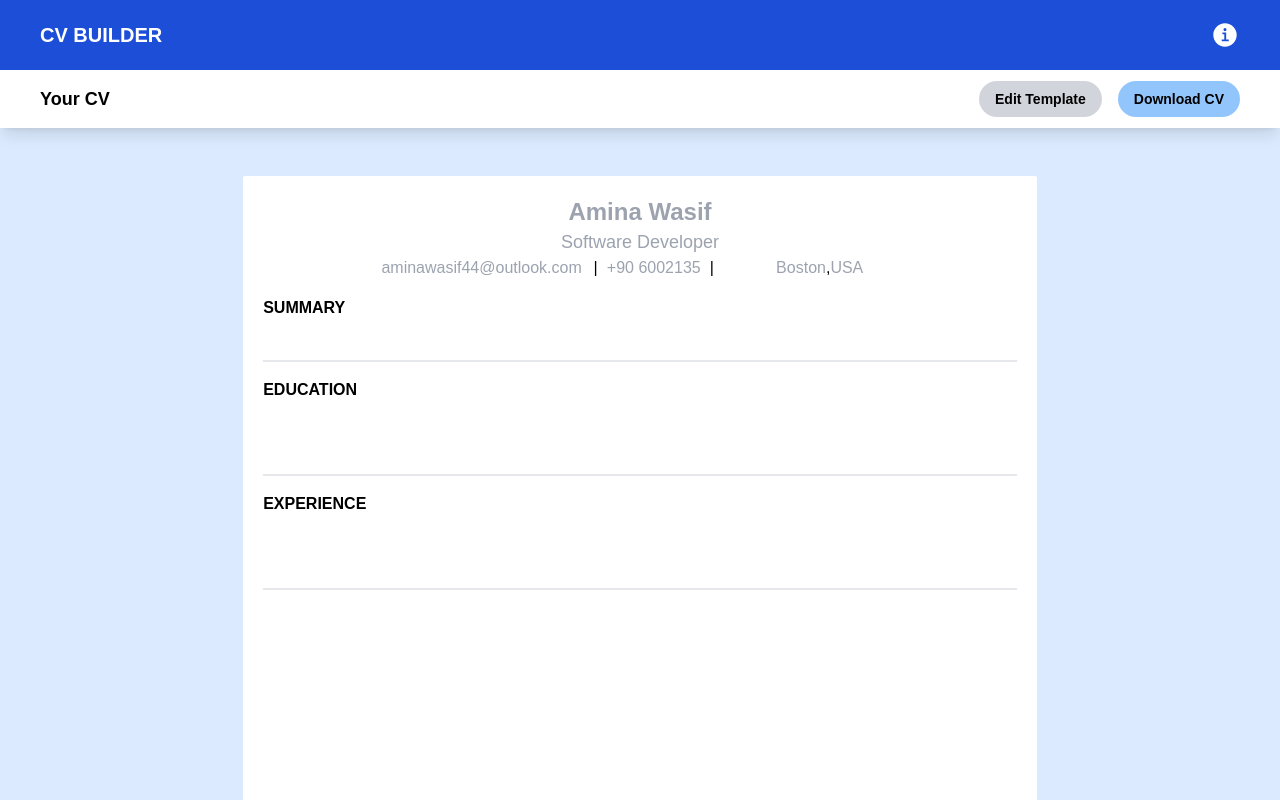
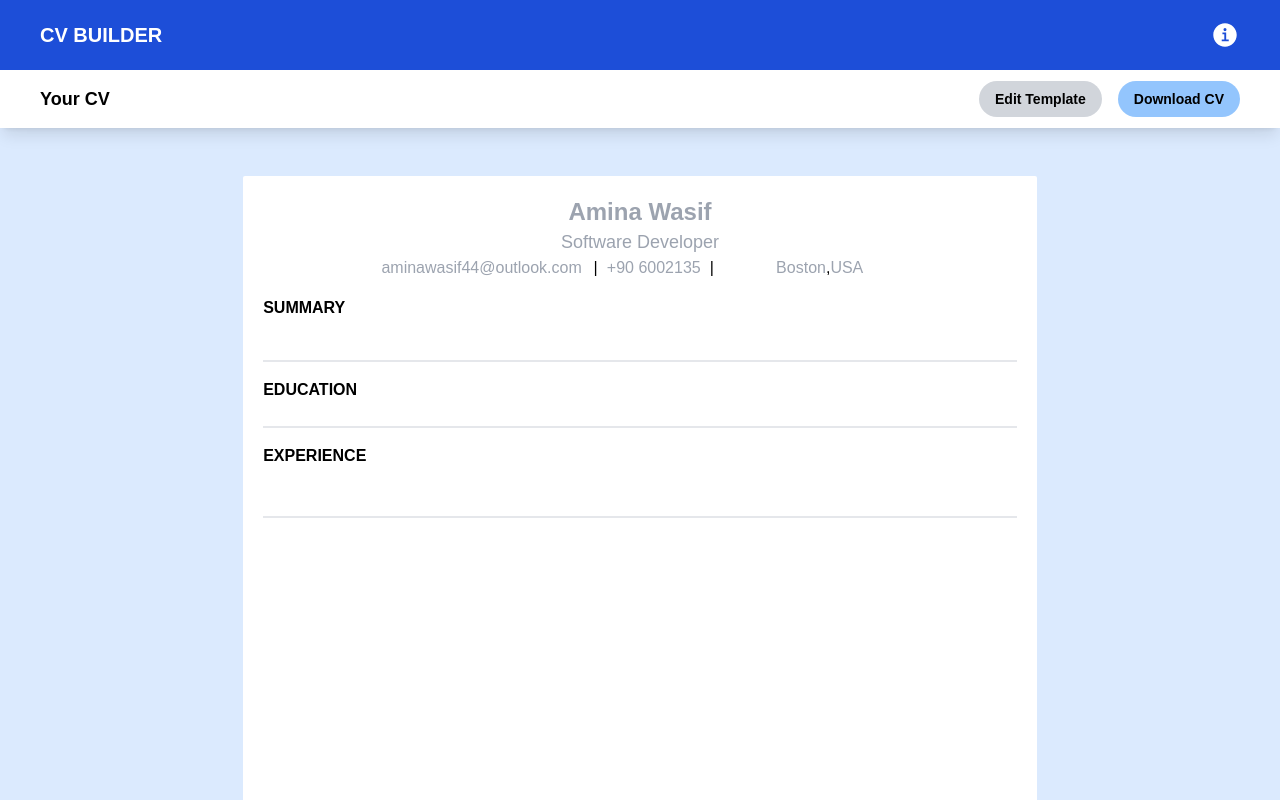
Before and after one commit to AW-2021/CV-Application, a React (Vite) app: page / in a window 1280 px wide. Shown: the top 800 px of the page. Built offline with nearby package versions, Linux system fonts and the light colour scheme.

Commit message:
Modified index.css

```diff
--- a/src/index.css
+++ b/src/index.css
@@ -8,6 +8,11 @@ input:disabled {
 
 input:focus {
     outline-width: 0px;
-    background-color: rgb(229 231 235);
+    background-color: rgb(229, 231, 235);
     border-radius: 0.375rem;
+    padding: 0.25rem;
 }
+
+input {
+    field-sizing: content;
+}
```
